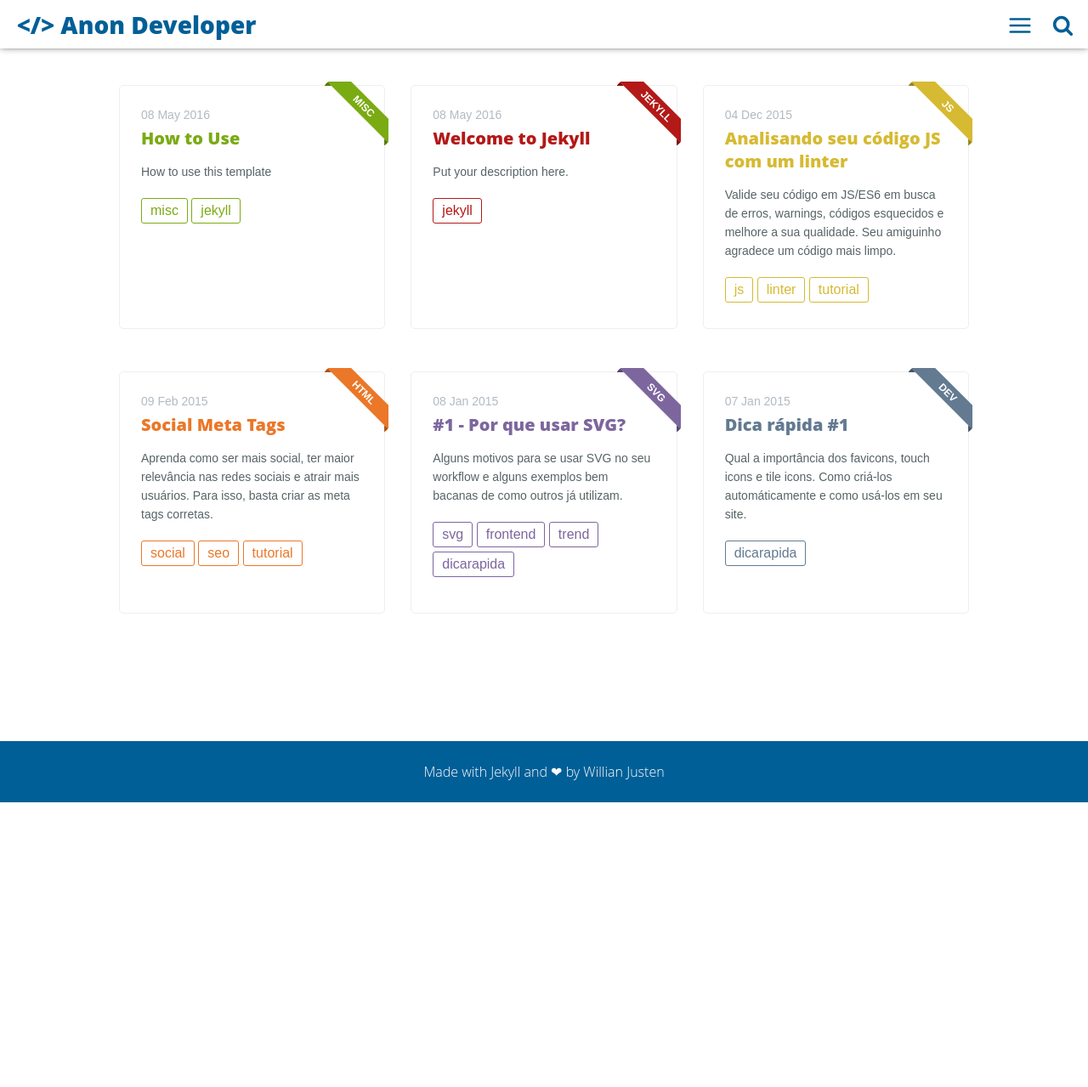
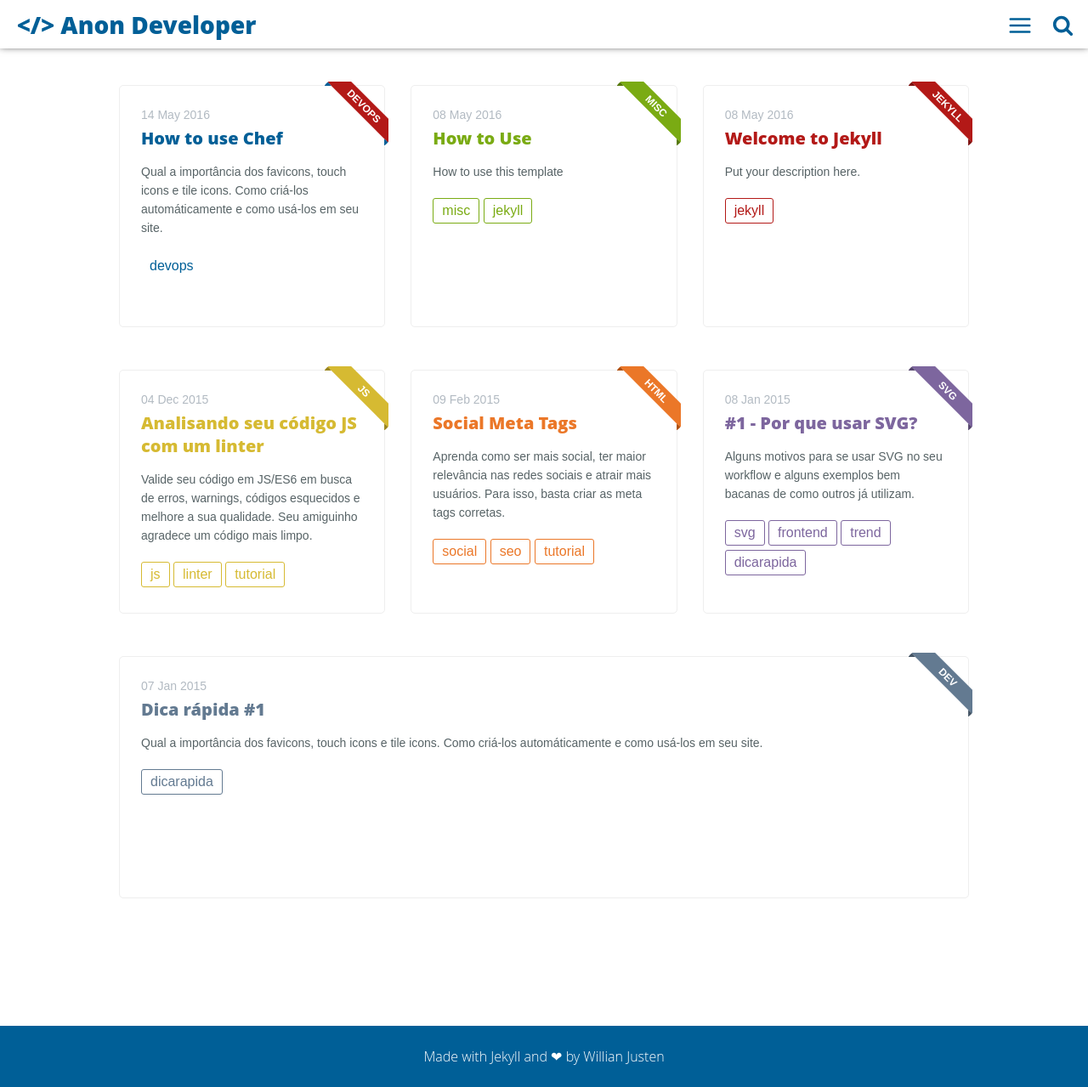
Before and after one commit to willianjusten/cards-jekyll-template, a Jekyll site: the page built from index.html, in a window 1280 px wide and 1279 px high. Shown: the whole window at 85% size. Built offline with Jekyll 4.4.1, drawn with Linux system fonts in a browser that asks for light colours.

Commit message:
Add blog child page to portfolio

```diff
--- a/_config.yml
+++ b/_config.yml
@@ -1,12 +1,12 @@
 # Site settings
 description: A blog about lorem ipsum dolor sit amet
-baseurl: "" # the subpath of your site, e.g. /blog
-url: "http://willianjusten.com.br" # the base hostname & protocol for your site e.g. http://willianjusten.com.br
+baseurl: "/blog" # the subpath of your site, e.g. /blog
+url: "http://farmanp.github.io" # the base hostname & protocol for your site e.g. http://willianjusten.com.br
 
 # User settings
-username: Lorem Ipsum
-user_description: Anon Developer at Lorem Ipsum Dolor
-user_title: Anon Developer
+username: Farman Pirzada
+user_description: Farman Pirzada at Lorem Ipsum Dolor
+user_title: Farman Pirzada
 email: anon@anon.com
 twitter_username: lorem_ipsum
 github_username:  lorem_ipsum
--- /dev/null
+++ b/_posts/2016-05-14-devops.md
@@ -0,0 +1,14 @@
+---
+layout: post
+title: "How to use Chef"
+date: 2016-05-14
+description: "Detalhes fazem a diferença, vamos falar sobre Favicons, Touch Icons e Tile Icons e como eles fazem a diferença."
+main-class: 'devops'
+color: '#637a91'
+tags:
+- devops
+twitter_text: "Favicons, touch icons e tile icons..."
+introduction: "Qual a importância dos favicons, touch icons e tile icons. Como criá-los automáticamente e como usá-los em seu site."
+---
+
+blah blah blah
```
